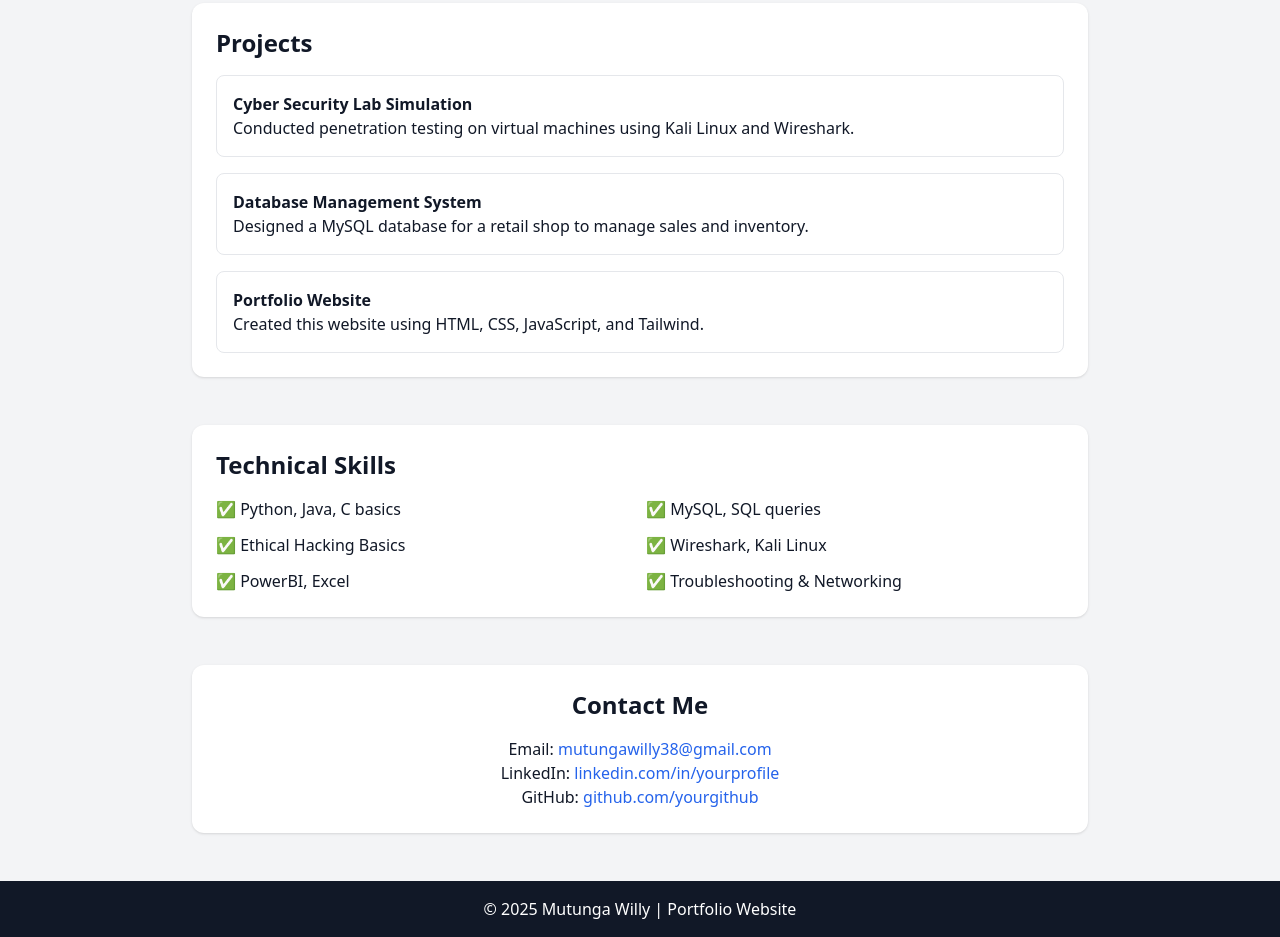
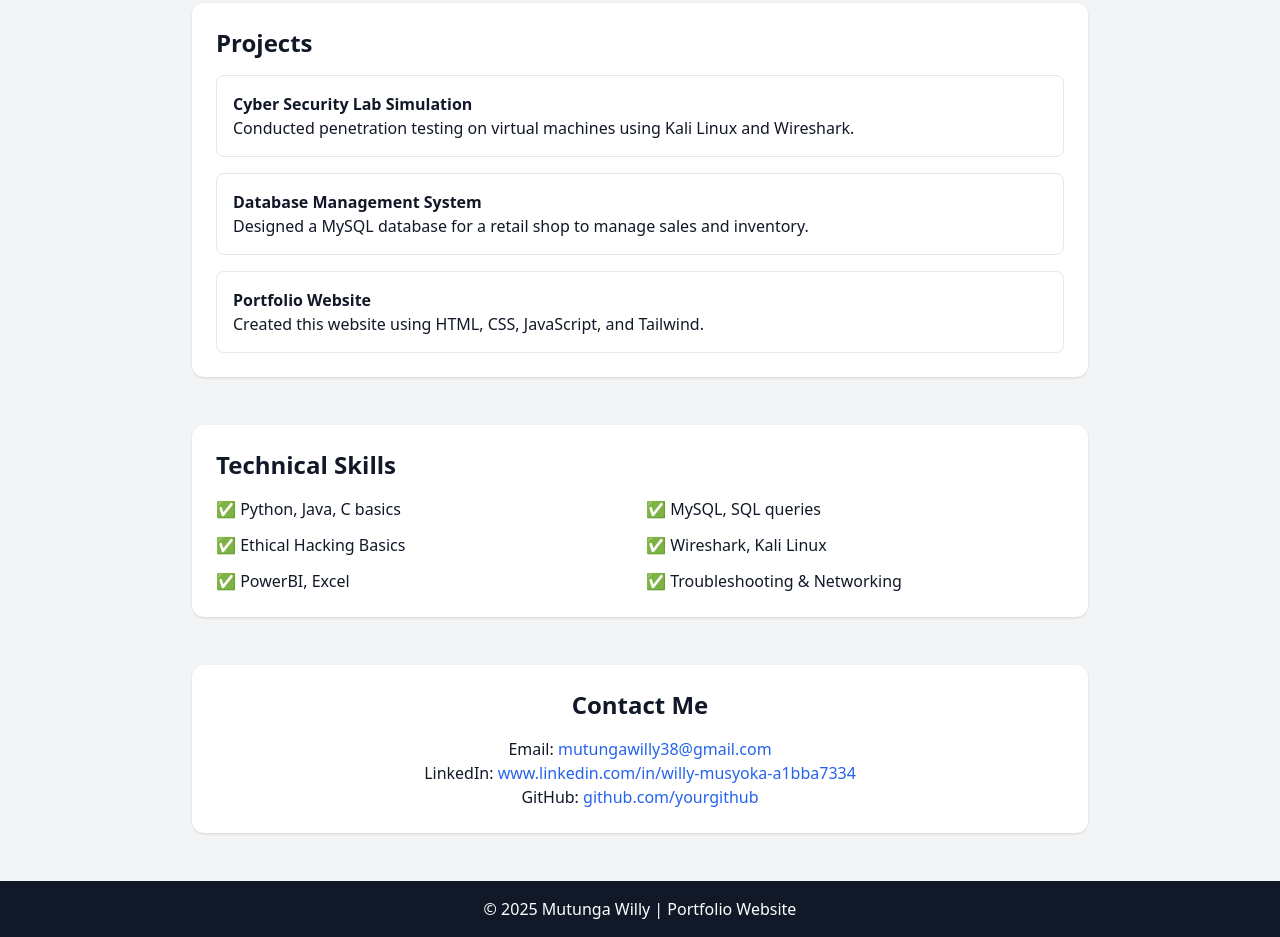
Before and after one commit to Wiley-pixel/My-portfolio, a plain HTML site: page My Portfolio/index.html in a window 1280 px wide. Shown: the part 465-1402 px from the top of the page. Drawn offline with nearby package versions, Linux system fonts and the light colour scheme.

Commit message:
Update index.html

```diff
--- a/My Portfolio/index.html
+++ b/My Portfolio/index.html
@@ -70,7 +70,7 @@
   <section id="contact" class="max-w-4xl mx-auto my-12 p-6 bg-white rounded-xl shadow text-center">
     <h2 class="text-2xl font-semibold mb-4">Contact Me</h2>
     <p>Email: <a href="mailto:mutungawilly38@gmail.com" class="text-blue-600">mutungawilly38@gmail.com</a></p>
-    <p>LinkedIn: <a href="https://linkedin.com/in/yourprofile" target="_blank" class="text-blue-600">linkedin.com/in/yourprofile</a></p>
+    <p>LinkedIn: <a href="www.linkedin.com/in/willy-musyoka-a1bba7334" target="_blank" class="text-blue-600">www.linkedin.com/in/willy-musyoka-a1bba7334</a></p>
     <p>GitHub: <a href="https://github.com/yourgithub" target="_blank" class="text-blue-600">github.com/yourgithub</a></p>
   </section>
 
```
